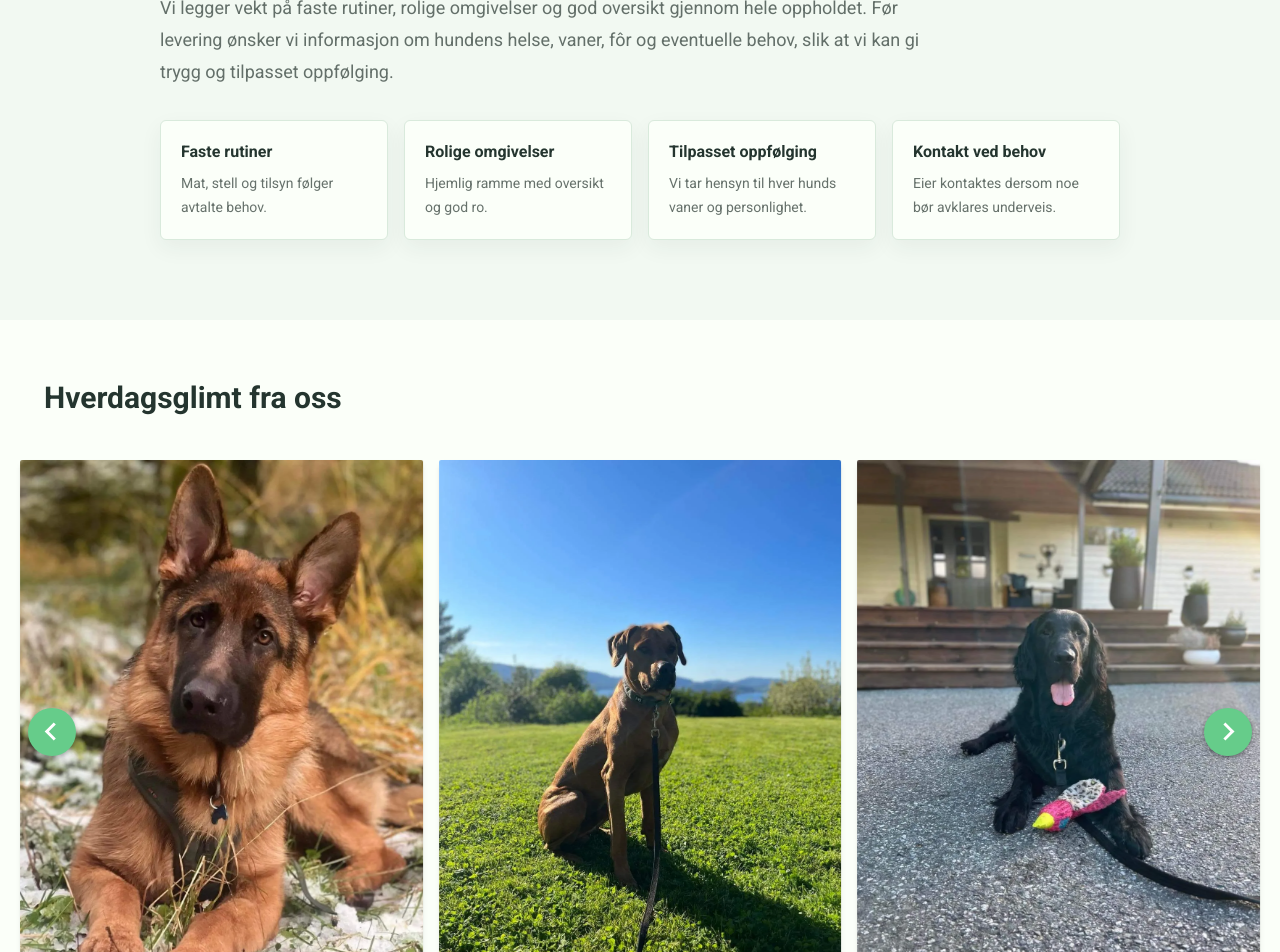
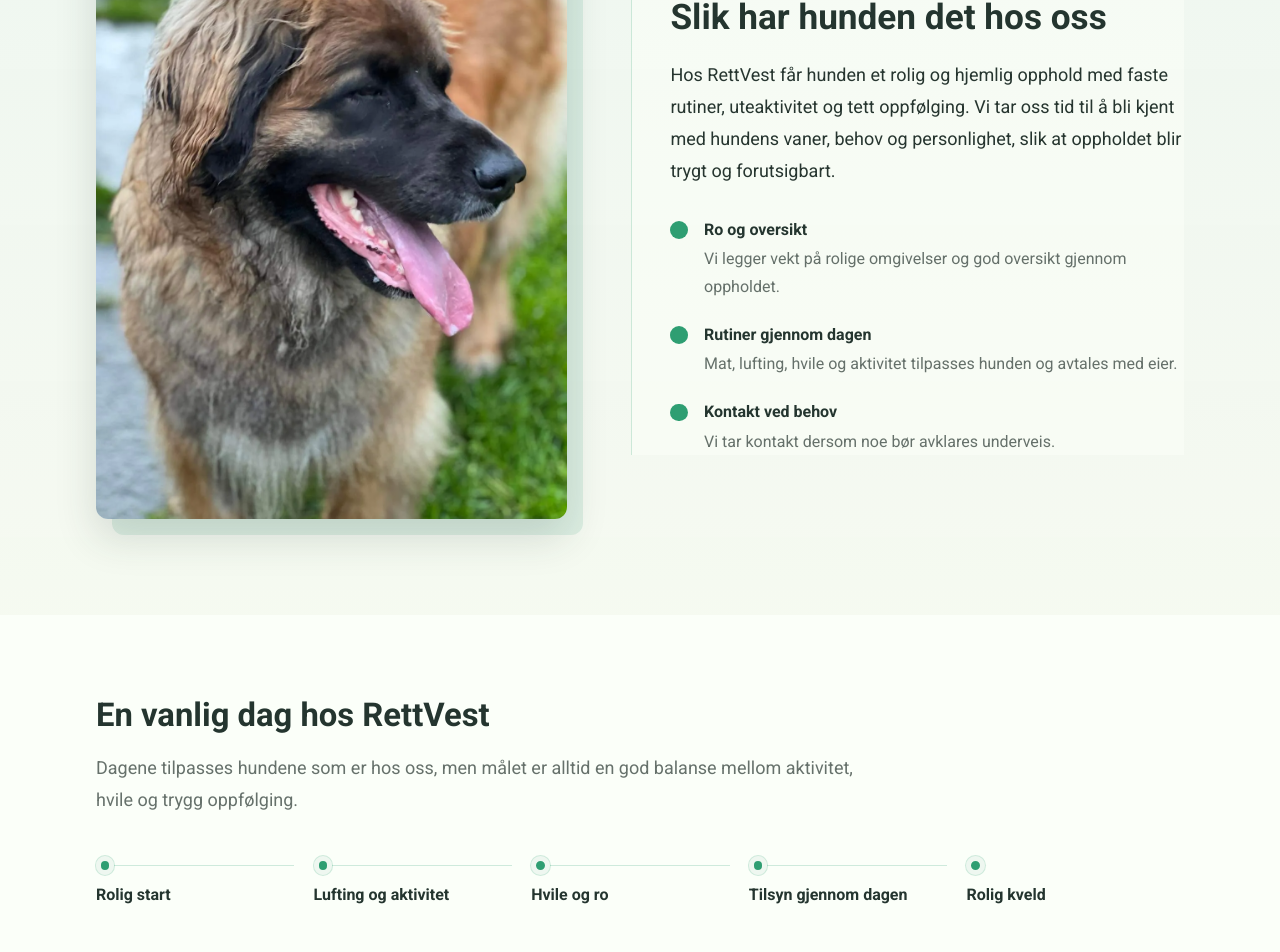
Before and after one commit to EPetrineLynghaug/RettVest, an Angular app: page / in a window 1280 px wide. Shown: the part 1440-2392 px from the top of the page. Built offline with nearby package versions, Linux system fonts and the light colour scheme.

Commit message:
Refresh home page trust sections

```diff
--- a/src/app/app.component.html
+++ b/src/app/app.component.html
@@ -1,6 +1,6 @@
 <app-navbar></app-navbar>
 
-<main class="mt-[64px]">
+<main class="pt-16">
     <router-outlet></router-outlet>
 </main>
 
--- a/src/app/home-page/home-page.component.html
+++ b/src/app/home-page/home-page.component.html
@@ -27,10 +27,10 @@
   </div>
 </div>
 
-<section class="bg-base-100 py-14 md:py-16 lg:py-24">
+<section class="bg-base-100 py-16 md:py-20 lg:py-24">
 
-  <div class="mx-auto grid max-w-5xl gap-8 px-5 md:grid-cols-[1.12fr_0.88fr] md:items-center lg:gap-10 lg:px-8">
-    <div>
+  <div class="mx-auto grid max-w-6xl gap-9 px-5 md:grid-cols-[1.08fr_0.92fr] md:items-center lg:gap-14 lg:px-8">
+    <div class="max-w-2xl">
       <h2 class="max-w-2xl text-3xl font-bold leading-tight text-neutral md:text-[2.35rem]">
         Trygt hundepass i rolige omgivelser
       </h2>
@@ -41,13 +41,13 @@
       </p>
     </div>
 
-    <aside class="rounded-md bg-[#f4f7ef] p-6 shadow-[0_12px_34px_rgba(36,53,47,0.10)] md:max-w-md lg:p-7">
-      <h3 class="text-xl font-bold leading-tight text-neutral">
-        Tilbakemeldinger på Facebook
+    <aside class="facebook-note rounded-md border-l-4 border-primary/40 bg-[#f6faf1] p-6 shadow-[0_10px_28px_rgba(36,53,47,0.07)] md:max-w-md lg:p-7">
+      <h3 class="text-lg font-bold leading-tight text-neutral">
+        Se hverdagen vår på Facebook
       </h3>
 
       <p class="mt-4 text-base leading-relaxed text-base-content/70">
-        Se erfaringer fra hundeeiere og få et ærlig innblikk i hverdagen hos RettVest.
+        Følg RettVest på Facebook for glimt fra hverdagen og erfaringer fra hundeeiere.
       </p>
 
       <div class="mt-6">
@@ -65,46 +65,78 @@
 
 </section>
 
-<section class="bg-base-200/70 py-12 md:py-16 lg:py-20">
-  <div class="mx-auto max-w-5xl px-5 lg:px-8">
-    <div class="max-w-3xl">
-      <h2 class="text-3xl font-bold leading-tight text-neutral md:text-[2.1rem]">
-        Trygghet under hele oppholdet
+<section class="home-life-section py-16 md:py-20 lg:py-24">
+  <div class="mx-auto grid max-w-6xl gap-10 px-5 md:items-center lg:grid-cols-[0.92fr_1.08fr] lg:gap-16 lg:px-8">
+    <picture class="home-life-picture">
+      <source srcset="/assets/img/webp/IMG_6474.webp" type="image/webp">
+      <img
+        src="/assets/img/jpg/IMG_6474.jpg"
+        alt="Hund i rolige omgivelser hos RettVest"
+        class="home-life-image"
+      />
+    </picture>
+
+    <div class="home-life-copy">
+      <h2 class="text-3xl font-bold leading-tight text-neutral md:text-[2.2rem]">
+        Slik har hunden det hos oss
       </h2>
-      <p class="mt-4 text-lg leading-8 text-base-content/70">
-        Vi legger vekt på faste rutiner, rolige omgivelser og god oversikt gjennom hele oppholdet.
-        Før levering ønsker vi informasjon om hundens helse, vaner, fôr og eventuelle behov, slik at vi kan gi trygg og tilpasset oppfølging.
+      <p class="mt-5 text-lg leading-8 text-base-content/72">
+        Hos RettVest får hunden et rolig og hjemlig opphold med faste rutiner, uteaktivitet og tett oppfølging.
+        Vi tar oss tid til å bli kjent med hundens vaner, behov og personlighet, slik at oppholdet blir trygt og forutsigbart.
       </p>
-    </div>
 
-    <div class="mt-8 grid gap-4 sm:grid-cols-2 lg:grid-cols-4">
-      <article class="rounded-md border border-base-300 bg-base-100 p-5 shadow-[0_8px_22px_rgba(36,53,47,0.06)]">
-        <h3 class="text-base font-bold leading-snug text-neutral">Faste rutiner</h3>
-        <p class="mt-2 text-sm leading-6 text-base-content/70">Mat, stell og tilsyn følger avtalte behov.</p>
-      </article>
-
-      <article class="rounded-md border border-base-300 bg-base-100 p-5 shadow-[0_8px_22px_rgba(36,53,47,0.06)]">
-        <h3 class="text-base font-bold leading-snug text-neutral">Rolige omgivelser</h3>
-        <p class="mt-2 text-sm leading-6 text-base-content/70">Hjemlig ramme med oversikt og god ro.</p>
-      </article>
-
-      <article class="rounded-md border border-base-300 bg-base-100 p-5 shadow-[0_8px_22px_rgba(36,53,47,0.06)]">
-        <h3 class="text-base font-bold leading-snug text-neutral">Tilpasset oppfølging</h3>
-        <p class="mt-2 text-sm leading-6 text-base-content/70">Vi tar hensyn til hver hunds vaner og personlighet.</p>
-      </article>
-
-      <article class="rounded-md border border-base-300 bg-base-100 p-5 shadow-[0_8px_22px_rgba(36,53,47,0.06)]">
-        <h3 class="text-base font-bold leading-snug text-neutral">Kontakt ved behov</h3>
-        <p class="mt-2 text-sm leading-6 text-base-content/70">Eier kontaktes dersom noe bør avklares underveis.</p>
-      </article>
+      <ul class="home-life-points mt-8 space-y-6">
+        <li>
+          <span class="home-life-dot" aria-hidden="true"></span>
+          <div>
+            <h3>Ro og oversikt</h3>
+            <p>Vi legger vekt på rolige omgivelser og god oversikt gjennom oppholdet.</p>
+          </div>
+        </li>
+        <li>
+          <span class="home-life-dot" aria-hidden="true"></span>
+          <div>
+            <h3>Rutiner gjennom dagen</h3>
+            <p>Mat, lufting, hvile og aktivitet tilpasses hunden og avtales med eier.</p>
+          </div>
+        </li>
+        <li>
+          <span class="home-life-dot" aria-hidden="true"></span>
+          <div>
+            <h3>Kontakt ved behov</h3>
+            <p>Vi tar kontakt dersom noe bør avklares underveis.</p>
+          </div>
+        </li>
+      </ul>
     </div>
   </div>
 </section>
 
-<section class="bg-base-100 pb-12 md:pb-16">
+<section class="day-section bg-base-100 py-14 md:py-16 lg:py-20">
+  <div class="mx-auto max-w-6xl px-5 lg:px-8">
+    <div class="max-w-3xl">
+      <h2 class="text-3xl font-bold leading-tight text-neutral md:text-[2.05rem]">
+        En vanlig dag hos RettVest
+      </h2>
+      <p class="mt-4 text-lg leading-8 text-base-content/70">
+        Dagene tilpasses hundene som er hos oss, men målet er alltid en god balanse mellom aktivitet, hvile og trygg oppfølging.
+      </p>
+    </div>
 
-  <div class="px-5 pb-7 pt-10 text-left md:pb-9 md:pt-12 lg:px-8">
-    <h2 class="text-2xl font-bold leading-tight text-neutral md:text-3xl">
+    <ol class="daily-flow mt-10">
+      <li><span>Rolig start</span></li>
+      <li><span>Lufting og aktivitet</span></li>
+      <li><span>Hvile og ro</span></li>
+      <li><span>Tilsyn gjennom dagen</span></li>
+      <li><span>Rolig kveld</span></li>
+    </ol>
+  </div>
+</section>
+
+<section class="bg-base-100 pb-16 md:pb-20">
+
+  <div class="mx-auto max-w-6xl px-5 pb-7 pt-2 text-left md:pb-9 lg:px-8">
+    <h2 class="text-3xl font-bold leading-tight text-neutral md:text-[2.05rem]">
       Hverdagsglimt fra oss
     </h2>
   </div>
--- a/src/app/image-gallery/image-gallery.component.html
+++ b/src/app/image-gallery/image-gallery.component.html
@@ -1,17 +1,16 @@
 <div
   id="mainGallery"
-  class="splide p-0"
-  aria-label="Splide Basic HTML Example"
+  class="splide"
+  aria-label="Hverdagsglimt fra RettVest"
 >
   <div class="splide__track p-0">
-		<ul class="splide__list p-2">
+		<ul class="splide__list">
 
 			<li
         *ngFor="let image of images"
         class="
           splide__slide
           w-full
-          p-2
         "
       >
 
@@ -27,8 +26,6 @@
             w-full
             h-full
             object-cover
-            rounded-sm
-            shadow-md
           "
           alt="{{ image.alt }}"
         />
--- a/src/app/image-gallery/image-gallery.component.scss
+++ b/src/app/image-gallery/image-gallery.component.scss
@@ -1,4 +1,42 @@
 #mainGallery,
 #mainGallery li {
-  height: 70vh;
+  height: clamp(18rem, 36vw, 30rem);
 }
+
+#mainGallery {
+  margin-inline: auto;
+  max-width: 74rem;
+  padding-inline: 1.25rem;
+}
+
+#mainGallery img {
+  border-radius: 0.5rem;
+  box-shadow: 0 10px 28px rgba(36, 53, 47, 0.12);
+}
+
+:host ::ng-deep .splide__track {
+  overflow: hidden;
+}
+
+:host ::ng-deep .splide__slide {
+  padding: 0.45rem;
+}
+
+:host ::ng-deep .slider-arrow {
+  background: rgba(47, 158, 114, 0.9);
+  box-shadow: 0 8px 20px rgba(36, 53, 47, 0.14);
+  height: 2.4rem;
+  opacity: 0.92;
+  width: 2.4rem;
+}
+
+@media (max-width: 767px) {
+  #mainGallery,
+  #mainGallery li {
+    height: 22rem;
+  }
+
+  #mainGallery {
+    padding-inline: 1rem;
+  }
+}
--- a/src/app/navbar/navbar.component.html
+++ b/src/app/navbar/navbar.component.html
@@ -1,4 +1,4 @@
-<header class="z-50 navbar bg-base-100/95 backdrop-blur fixed top-0 left-0 border-b border-base-300 shadow-sm">
+<header class="fixed inset-x-0 top-0 z-[90] navbar bg-base-100/95 backdrop-blur border-b border-base-300 shadow-sm">
   <div class="navbar-start">
     <a
       routerLink="/"
@@ -48,7 +48,7 @@
 <div
   class="
     menu-sidebar
-    z-20
+    z-[80]
     fixed
     top-0
     w-full
--- a/src/styles.scss
+++ b/src/styles.scss
@@ -59,3 +59,155 @@ section {
 .slider-arrow svg {
   fill: #FFFFFF;
 }
+
+.facebook-note {
+  transform: translateY(0);
+}
+
+.home-life-section {
+  background:
+    linear-gradient(180deg, rgba(238, 247, 240, 0.92), rgba(246, 250, 241, 0.94)),
+    #eef7f0;
+}
+
+.home-life-picture {
+  display: block;
+  position: relative;
+}
+
+.home-life-picture::before {
+  background: rgba(47, 158, 114, 0.12);
+  border-radius: 0.75rem;
+  content: "";
+  inset: 1rem -1rem -1rem 1rem;
+  position: absolute;
+}
+
+.home-life-image {
+  aspect-ratio: 4 / 5;
+  border-radius: 0.75rem;
+  box-shadow: 0 18px 42px rgba(36, 53, 47, 0.16);
+  display: block;
+  height: 100%;
+  max-height: 620px;
+  object-fit: cover;
+  object-position: center;
+  position: relative;
+  width: 100%;
+}
+
+.home-life-copy {
+  background: rgba(251, 255, 249, 0.58);
+  border-left: 1px solid rgba(47, 158, 114, 0.22);
+  padding-left: clamp(1.25rem, 3vw, 2.5rem);
+}
+
+.home-life-points li {
+  align-items: flex-start;
+  display: grid;
+  gap: 1rem;
+  grid-template-columns: auto 1fr;
+}
+
+.home-life-points h3 {
+  color: #24352f;
+  font-size: 1rem;
+  font-weight: 700;
+  line-height: 1.4;
+}
+
+.home-life-points p {
+  color: rgba(38, 53, 47, 0.7);
+  line-height: 1.7;
+  margin-top: 0.25rem;
+}
+
+.home-life-dot {
+  background: #2f9e72;
+  border: 4px solid rgba(47, 158, 114, 0.14);
+  border-radius: 999px;
+  height: 1.1rem;
+  margin-top: 0.15rem;
+  width: 1.1rem;
+}
+
+.daily-flow {
+  display: grid;
+  gap: 0;
+  grid-template-columns: repeat(5, minmax(0, 1fr));
+}
+
+.daily-flow li {
+  color: #24352f;
+  font-weight: 700;
+  line-height: 1.4;
+  padding-top: 1.75rem;
+  position: relative;
+}
+
+.daily-flow li::before {
+  background: #2f9e72;
+  border: 5px solid #eef7f0;
+  border-radius: 999px;
+  box-shadow: 0 0 0 1px rgba(47, 158, 114, 0.22);
+  content: "";
+  height: 1.15rem;
+  left: 0;
+  position: absolute;
+  top: 0;
+  width: 1.15rem;
+}
+
+.daily-flow li::after {
+  background: rgba(47, 158, 114, 0.22);
+  content: "";
+  height: 1px;
+  left: 1.15rem;
+  position: absolute;
+  right: 1.2rem;
+  top: 0.56rem;
+}
+
+.daily-flow li:last-child::after {
+  display: none;
+}
+
+@media (max-width: 767px) {
+  .home-life-picture::before {
+    inset: 0.75rem -0.5rem -0.75rem 0.75rem;
+  }
+
+  .home-life-image {
+    aspect-ratio: 4 / 3;
+    max-height: none;
+  }
+
+  .home-life-copy {
+    border-left: 0;
+    padding-left: 0;
+  }
+
+  .daily-flow {
+    gap: 1.1rem;
+    grid-template-columns: 1fr;
+  }
+
+  .daily-flow li {
+    padding-left: 2rem;
+    padding-top: 0;
+  }
+
+  .daily-flow li::before {
+    left: 0;
+    top: 0.15rem;
+  }
+
+  .daily-flow li::after {
+    bottom: -1rem;
+    height: auto;
+    left: 0.55rem;
+    right: auto;
+    top: 1.35rem;
+    width: 1px;
+  }
+}
```
